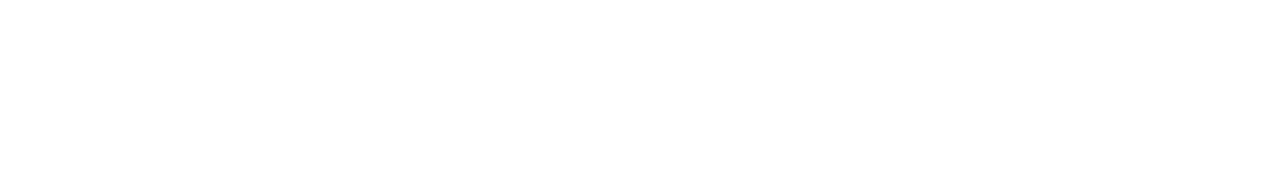
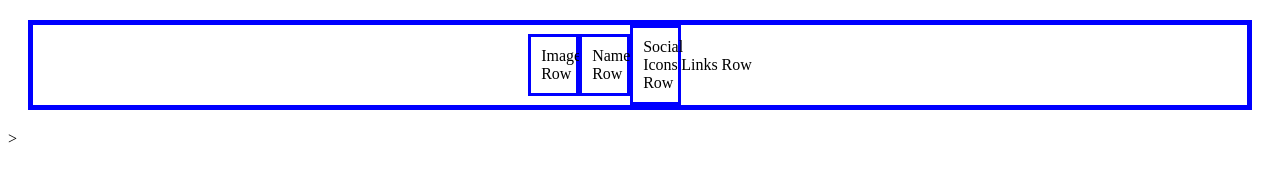
Before and after one commit to pbohea/link-in-bio, a plain HTML site: page index.html in a window 1280 px wide. Drawn offline with Linux system fonts and the light colour scheme.

Commit message:
initial structure

```diff
--- a/index.html
+++ b/index.html
@@ -7,6 +7,53 @@
 
 <body>
 <meta charset=""UTF-8">
+<style>
+  .main-container{
+    display: flex;
+    border: solid blue 5px;
+    margin: 20px;
+    align-items: center;
+    justify-items: center;
+    justify-content: center;
+  }
+  .image-row{
+    width: 25px;
+    padding:10px;
+    border:solid blue 3px
+
+  }
+  .name-row{
+    width: 25px;
+    padding:10px;
+    border:solid blue 3px
+  }
+  .social-icons-row{
+    width: 25px;
+    padding:10px;
+    border:solid blue 3px
+  }
+  .links-row{
+    width: 25px;
+    padding:10px;
+    border:solid blue 3px
+  }
+</style>
+<main>
+  <div class="main-container">
+    <div class ="image-row"> Image Row </div>
+    <div class = "name-row"> Name Row </div>
+    <div class= "social-icons-row"> Social Icons Row </div>
+    <div class="Links-row"> Links Row </div>
+
+
+  </div>
+
+
+
+
+</main>>
+
+
 
 </body>
 
```
